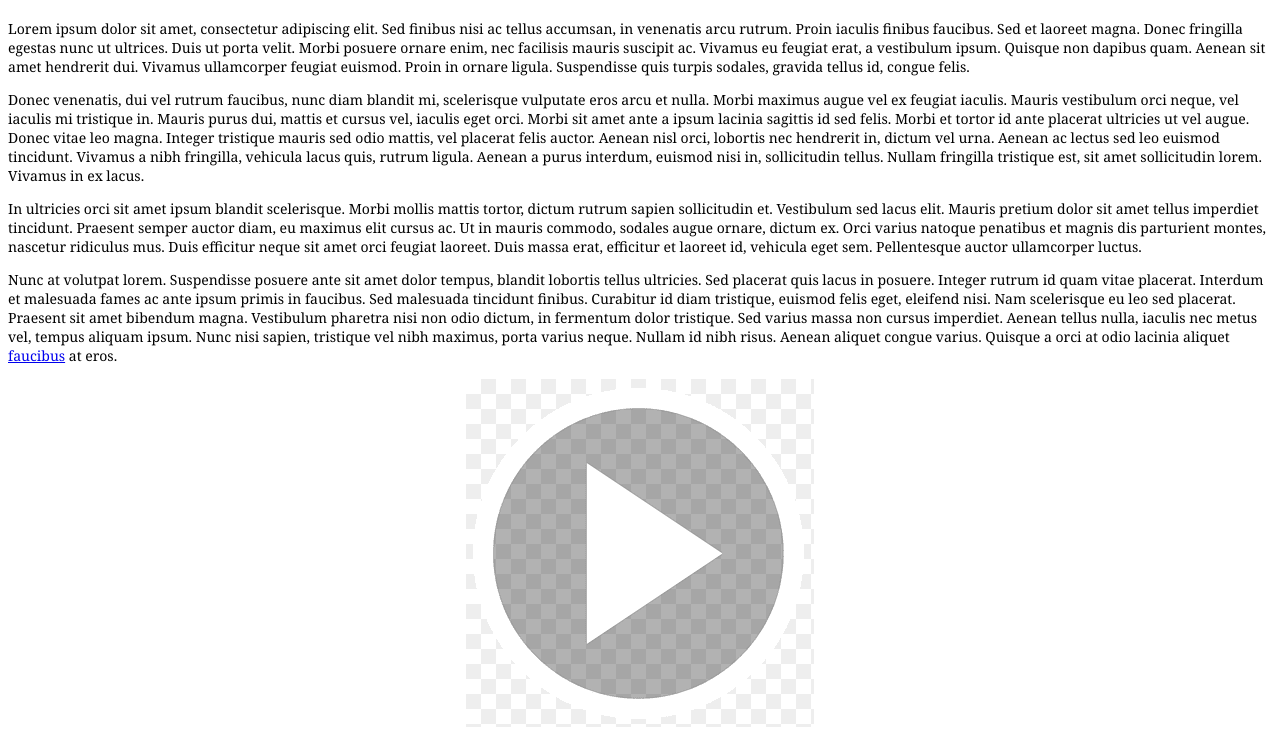
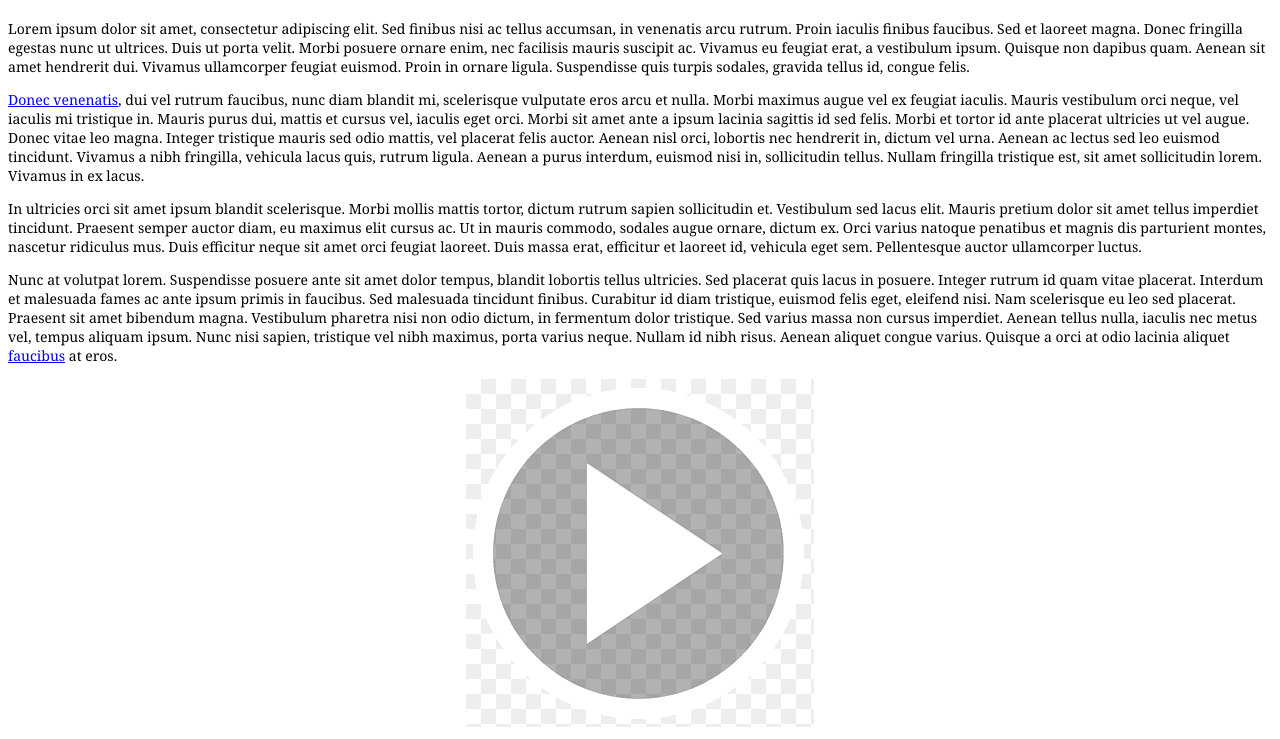
Before and after one commit to InfiniteDice/infinitedice.github.io, a plain HTML site: page pagetwo.html in a window 1280 px wide. Shown: the part 61-800 px from the top of the page. Drawn offline with Linux system fonts and the light colour scheme.

Commit message:
Update pagetwo.html

```diff
--- a/pagetwo.html
+++ b/pagetwo.html
@@ -26,7 +26,7 @@ height="0" width="0" style="display:none;visibility:hidden"></iframe></noscript>
 <h1>This is a Test Website</h1>
 <p>Lorem ipsum dolor sit amet, consectetur adipiscing elit. Sed finibus nisi ac tellus accumsan, in venenatis arcu rutrum. Proin iaculis finibus faucibus. Sed et laoreet magna. Donec fringilla egestas nunc ut ultrices. Duis ut porta velit. Morbi posuere ornare enim, nec facilisis mauris suscipit ac. Vivamus eu feugiat erat, a vestibulum ipsum. Quisque non dapibus quam. Aenean sit amet hendrerit dui. Vivamus ullamcorper feugiat euismod. Proin in ornare ligula. Suspendisse quis turpis sodales, gravida tellus id, congue felis.</p>
 <p></p>
-<p>Donec venenatis, dui vel rutrum faucibus, nunc diam blandit mi, scelerisque vulputate eros arcu et nulla. Morbi maximus augue vel ex feugiat iaculis. Mauris vestibulum orci neque, vel iaculis mi tristique in. Mauris purus dui, mattis et cursus vel, iaculis eget orci. Morbi sit amet ante a ipsum lacinia sagittis id sed felis. Morbi et tortor id ante placerat ultricies ut vel augue. Donec vitae leo magna. Integer tristique mauris sed odio mattis, vel placerat felis auctor. Aenean nisl orci, lobortis nec hendrerit in, dictum vel urna. Aenean ac lectus sed leo euismod tincidunt. Vivamus a nibh fringilla, vehicula lacus quis, rutrum ligula. Aenean a purus interdum, euismod nisi in, sollicitudin tellus. Nullam fringilla tristique est, sit amet sollicitudin lorem. Vivamus in ex lacus.</p>
+<p><a href="http://www.google.ca">Donec venenatis</a>, dui vel rutrum faucibus, nunc diam blandit mi, scelerisque vulputate eros arcu et nulla. Morbi maximus augue vel ex feugiat iaculis. Mauris vestibulum orci neque, vel iaculis mi tristique in. Mauris purus dui, mattis et cursus vel, iaculis eget orci. Morbi sit amet ante a ipsum lacinia sagittis id sed felis. Morbi et tortor id ante placerat ultricies ut vel augue. Donec vitae leo magna. Integer tristique mauris sed odio mattis, vel placerat felis auctor. Aenean nisl orci, lobortis nec hendrerit in, dictum vel urna. Aenean ac lectus sed leo euismod tincidunt. Vivamus a nibh fringilla, vehicula lacus quis, rutrum ligula. Aenean a purus interdum, euismod nisi in, sollicitudin tellus. Nullam fringilla tristique est, sit amet sollicitudin lorem. Vivamus in ex lacus.</p>
 <p></p>
 <p>In ultricies orci sit amet ipsum blandit scelerisque. Morbi mollis mattis tortor, dictum rutrum sapien sollicitudin et. Vestibulum sed lacus elit. Mauris pretium dolor sit amet tellus imperdiet tincidunt. Praesent semper auctor diam, eu maximus elit cursus ac. Ut in mauris commodo, sodales augue ornare, dictum ex. Orci varius natoque penatibus et magnis dis parturient montes, nascetur ridiculus mus. Duis efficitur neque sit amet orci feugiat laoreet. Duis massa erat, efficitur et laoreet id, vehicula eget sem. Pellentesque auctor ullamcorper luctus.</p>
 <p></p>
```
